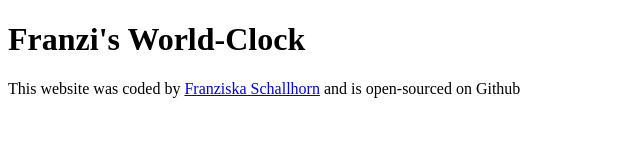
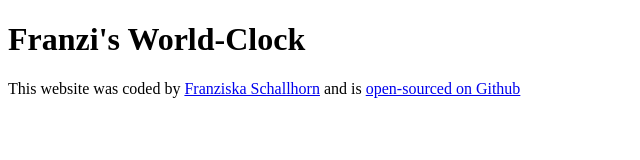
Before and after one commit to Franzi1005/world-clock, a plain HTML site: page index.html in a window 1280 px wide. Shown: the whole page, without its empty margins (0-640 px from the left). Drawn offline with Linux system fonts and the light colour scheme.

Commit message:
Added Github link

```diff
--- a/index.html
+++ b/index.html
@@ -14,7 +14,10 @@
       <a href="https://www.linkedin.com/in/franziska-schallhorn-b54866108/"
         >Franziska Schallhorn</a
       >
-      and is open-sourced on Github
+      and is
+      <a href="https://github.com/Franzi1005/world-clock"
+        >open-sourced on Github</a
+      >
     </footer>
 
     <script src="src/index.js"></script>
```
